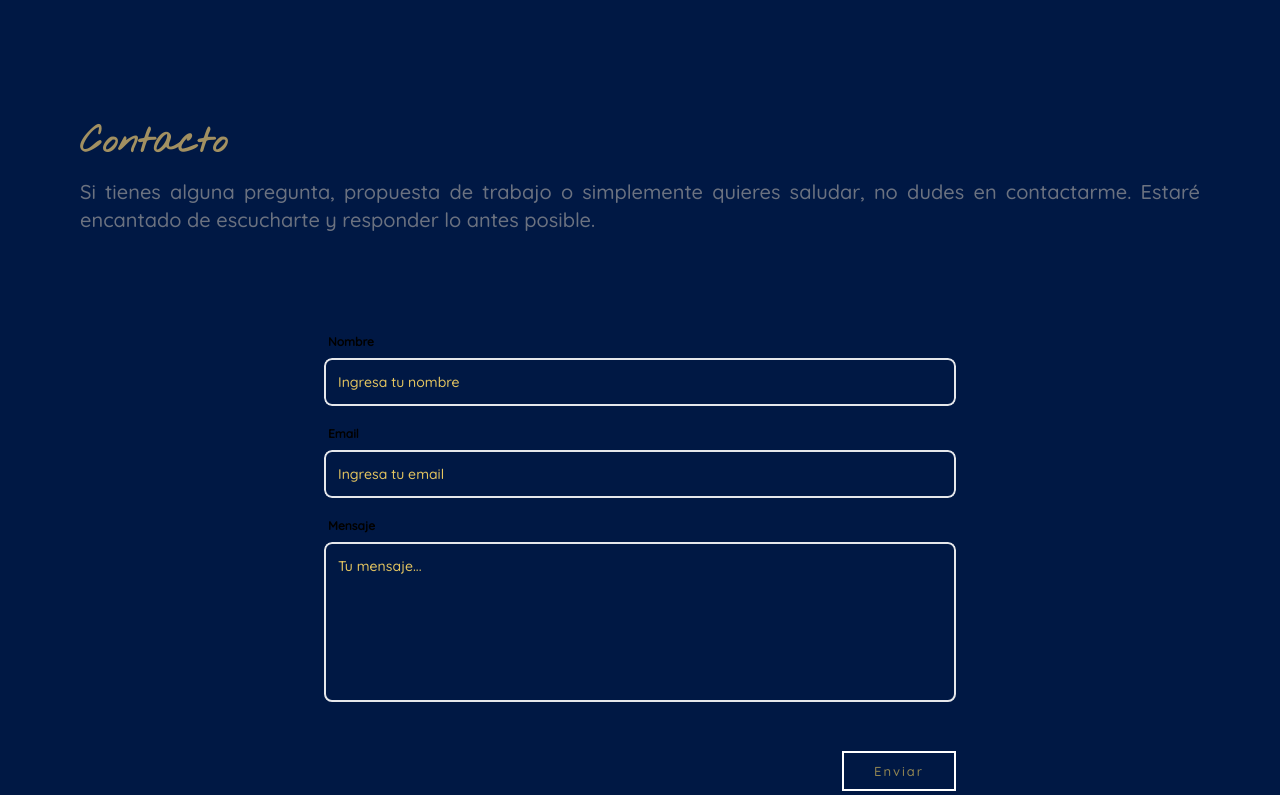
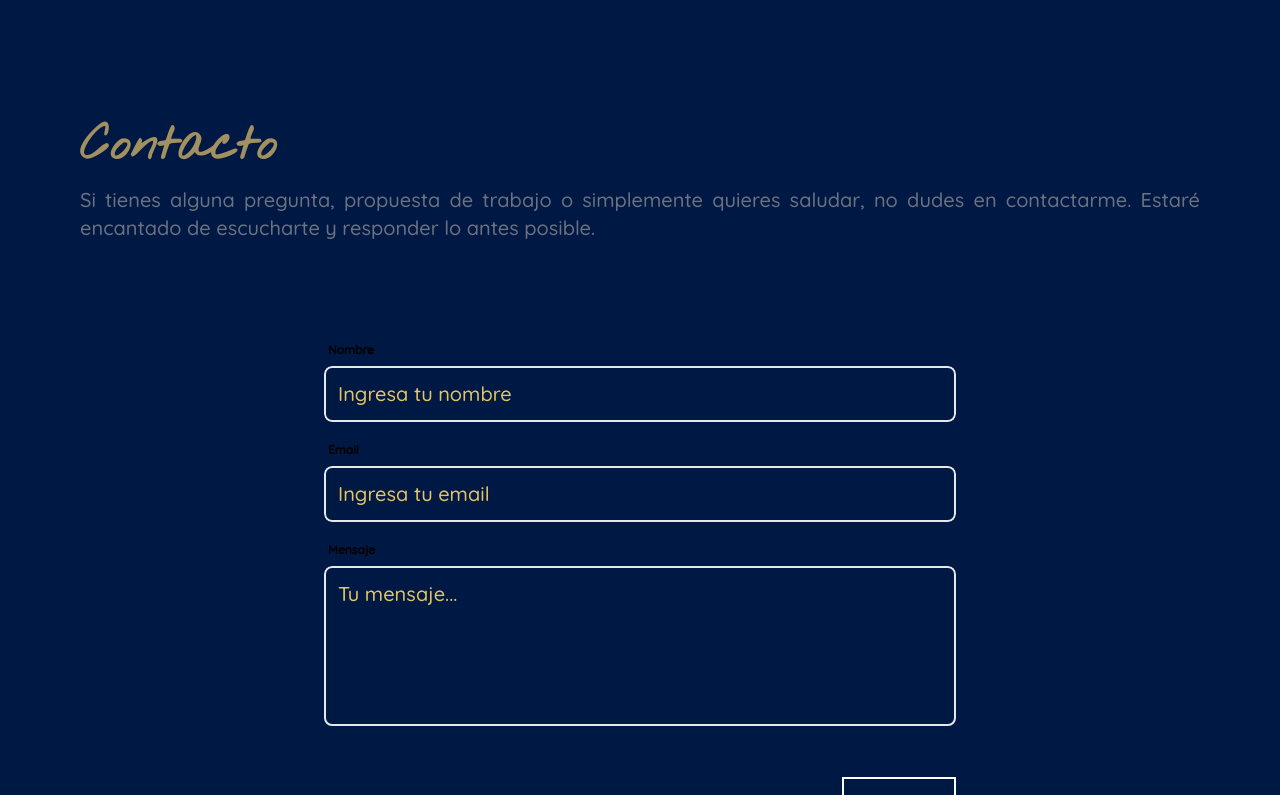
Before and after one commit to jeromanp/my-portfolio, a Next.js app: page / in a window 1280 px wide. Shown: the part 4340-5135 px from the top of the page. Built offline with nearby package versions, Linux system fonts and the light colour scheme.

Commit message:
style: add animations

```diff
--- a/src/components/FormContact.jsx
+++ b/src/components/FormContact.jsx
@@ -5,11 +5,15 @@ import { ToastContainer, toast } from "react-toastify";
 import Swal from "sweetalert2";
 import "react-toastify/dist/ReactToastify.css";
 import { contactoInfo } from "@/utils/data";
+import { useInView } from "react-intersection-observer";
 
 export default function ContactForm() {
   const [errors, setErrors] = useState({});
   const [inputs, setInputs] = useState();
   const input = useRef();
+  const [inViewRef, inView] = useInView({
+    triggerOnce: true, // Solo activa la animación una vez
+  });
 
   const sendEmail = async () => {
     try {
@@ -109,16 +113,34 @@ export default function ContactForm() {
   return (
     <div className="quick w-full mx-auto items-center justify-between font-mono text-sm bg-custom-azul">
       <div className="p-5 sm:p-7 md:p-10 lg:p-20 xl:p-20">
-        <h1 className="nothing text-2xl sm:text-3xl md:text-4xl lg:text-4xl font-bold mb-4 text-custom-oro_2 animate-fadeInLeft">
+      <h1
+          ref={inViewRef}
+          className={`nothing text-3xl sm:text-4xl md:text-4xl lg:text-5xl font-bold mb-4 text-custom-oro_2  ${
+            inView ? "animate__animated animate__zoomInDown" : ""
+          }`}
+        >
           Contacto
         </h1>
-        <div className="text-xs md:text-lg lg:text-xl animate-fadeInDown">
+        <div
+          ref={inViewRef}
+          className={`text-xs md:text-lg lg:text-xl animate-fadeInDown ${
+            inView ? "animate__animated animate__jackInTheBox" : ""
+          }`}
+        >
+
           <p className="mb-2 text-gray-500 text-justify">
             {contactoInfo.parrafo_1}
           </p>
         </div>
 
         <ToastContainer />
+        <div
+          ref={inViewRef}
+          className={`quick text-xs md:text-lg lg:text-xl  ${
+            inView ? "animate__animated animate__flip" : ""
+          }`}
+        >
+
         <form
           ref={input}
           onSubmit={handleSubmit}
@@ -203,6 +225,8 @@ export default function ContactForm() {
             </button>
           </div>
         </form>
+        </div>
+
       </div>
     </div>
   );
```
